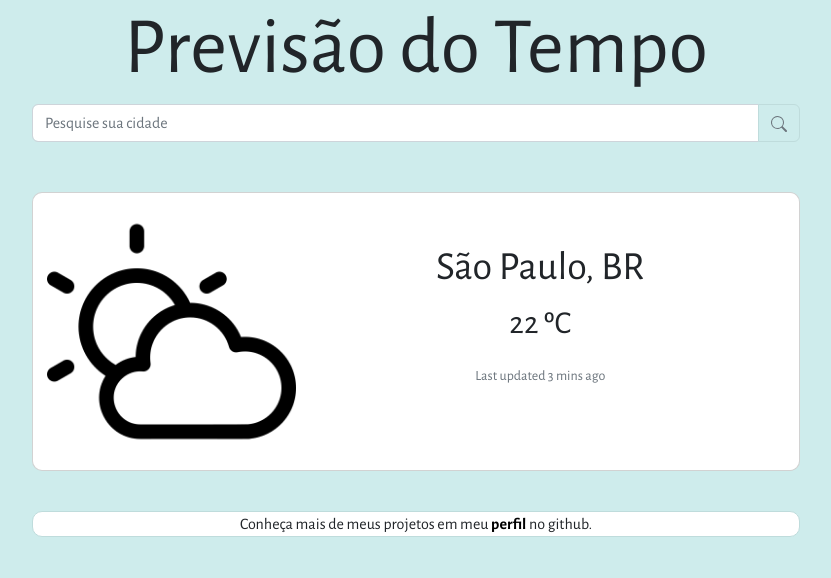
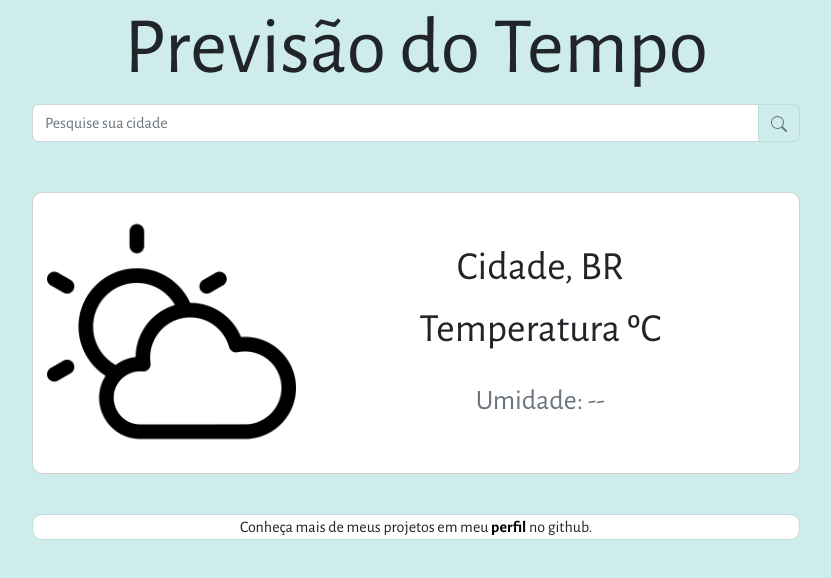
Before and after one commit to johnnysat/weather-app, a plain HTML site: page index.html in a window 1280 px wide. Shown: the whole page, without its empty margins (224-1055 px from the left). Drawn offline with nearby package versions, Linux system fonts and the light colour scheme.

Commit message:
Adicionando interação com temperatura e umidade na API

```diff
--- a/index.html
+++ b/index.html
@@ -32,9 +32,11 @@
           </div>
           <div class="col-md-8">
             <div class="card-body m-4">
-              <h5 class="card-title fs-1 text-center" id="city_name">São Paulo, BR</h5>
-              <p class="card-text fs-2 text-center" id="city_temp">22 <span id="temp_c">ºC</span></p>
-              <p class="card-text text-center"><small class="text-muted">Last updated 3 mins ago</small></p>
+              <h5 class="card-title fs-1 text-center" id="city_name">Cidade, BR</h5>
+              <p class="card-text fs-1 text-center" id="city_temp">Temperatura <span id="temp_c">ºC</span></p>
+              <p class="card-text fs-2 text-center">
+                <small class="text-muted">Umidade: <span id="temp_umidade">--</span>
+                </small></p>
             </div>
           </div>
         </div>
--- a/script.js
+++ b/script.js
@@ -5,6 +5,7 @@ const api = {
 
 const cityName = document.querySelector('#city_name');
 const temp = document.querySelector('#city_temp');
+const tempUmidade = document.querySelector('#temp_umidade')
 const imgTemp = document.querySelector('#img_temp');
 const input = document.querySelector('#search_input');
 const searchButton = document.querySelector('.btn');
@@ -23,9 +24,11 @@ const showWeatherData = async (city) => {
   const data = await getWeatherData(city);
 
   cityName.innerHTML = `${data.name}, ${data.sys.country}`;
-  temp.innerHTML = parseInt(data.main.temp);
+  temp.innerHTML = `${parseInt(data.main.temp)} ${'ºC'}`;
+  tempUmidade.innerHTML = data.main.humidity;
 }
 
+//Funcionalidade com a pesquisa
 searchButton.addEventListener('click', async(e) => {
   e.preventDefault();
   const city = input.value;
```
